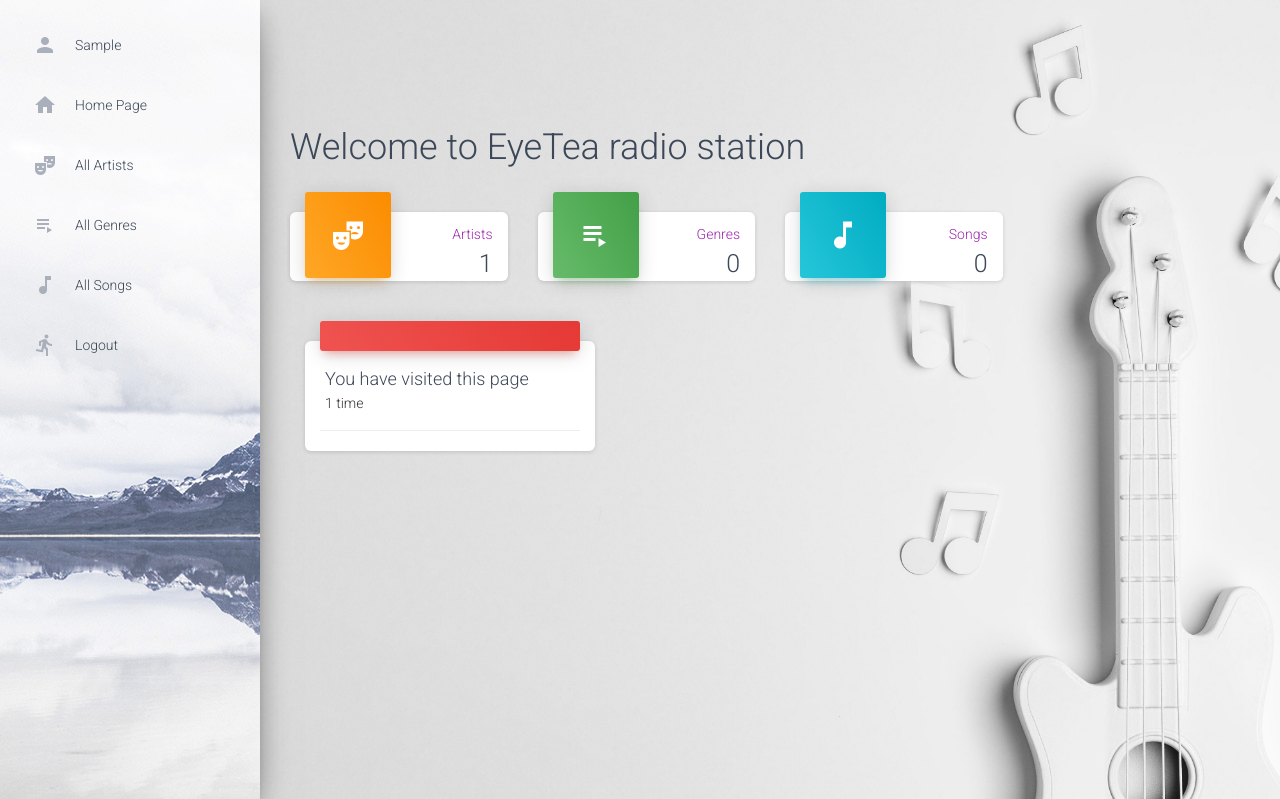
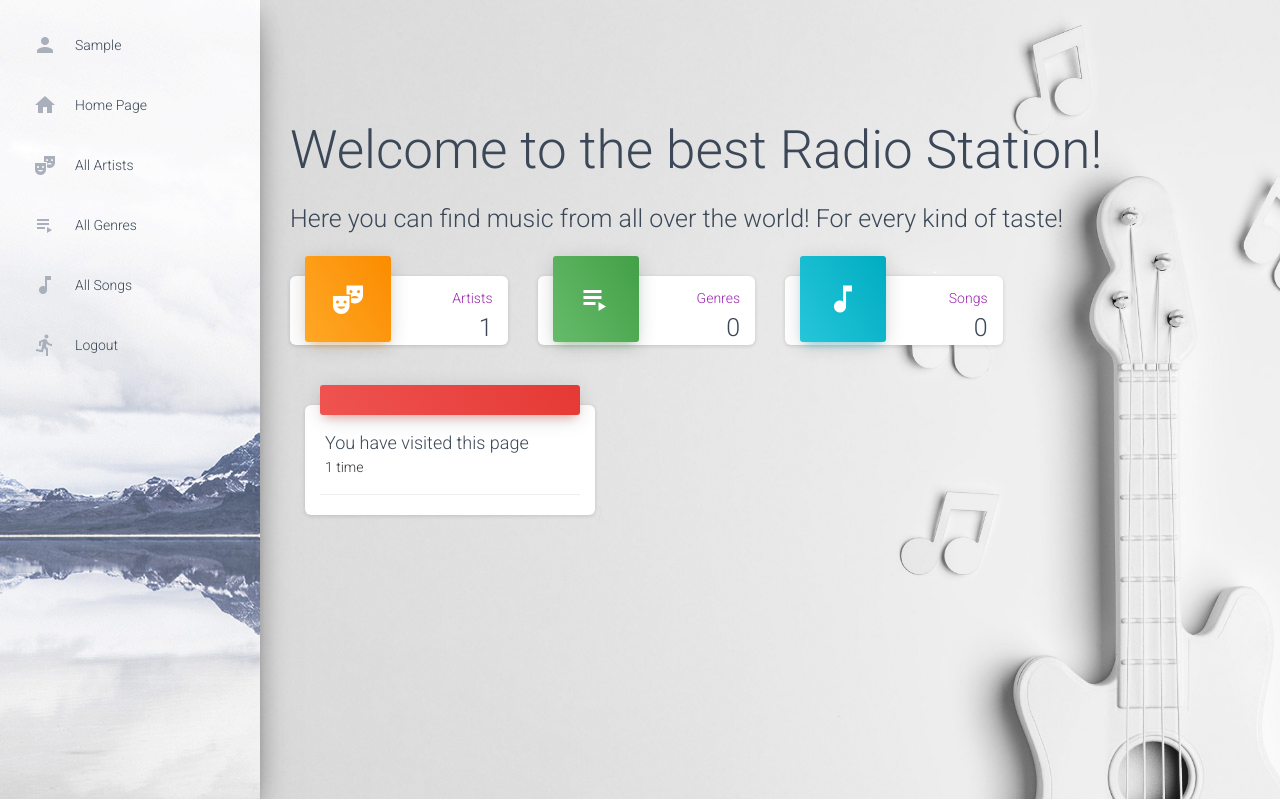
Before and after one commit to KirillMelanich/radio_station, a Django app: page / in a window 1280 px wide. Shown: the top 799 px of the page. Run offline with Django 4.2, Linux system fonts and the light colour scheme; the visitor is signed in with stand-in values (Sample User, id 1); data comes from the database, SQL or seed files in the repository; data that the repository does not hold is empty; some libraries are stand-ins or nearby versions.

Commit message:
Changed h1 and h2 in index.html

```diff
--- a/templates/catalog/index.html
+++ b/templates/catalog/index.html
@@ -6,8 +6,10 @@
 {% block stylesheets %}{% endblock stylesheets %}
 
 {% block content %}
+
     <div>
-      <h2>Welcome to EyeTea radio station</h2>
+      <h1 >Welcome to the best Radio Station!</h1>
+      <h3>Here you can find music from all over the world! For every kind of taste!</h3>
     </div>
     <div class="row">
       <div class="col-lg-3 col-md-6 col-sm-6">
```
